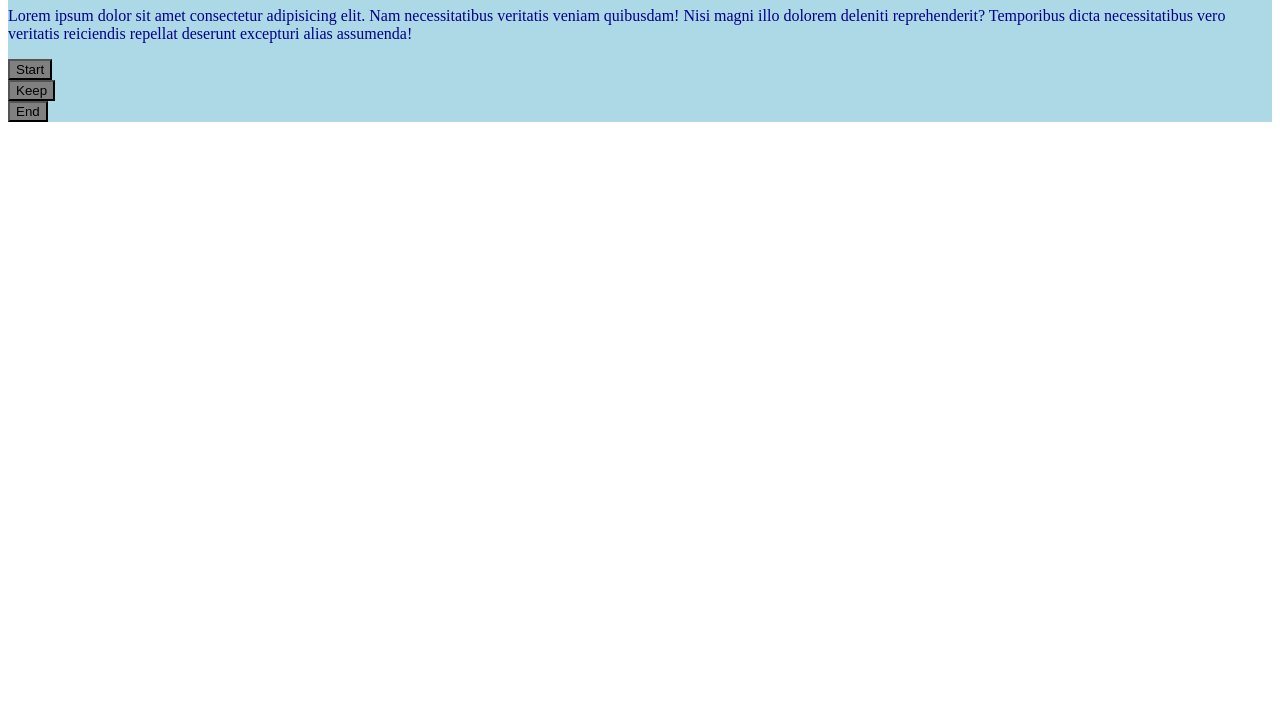
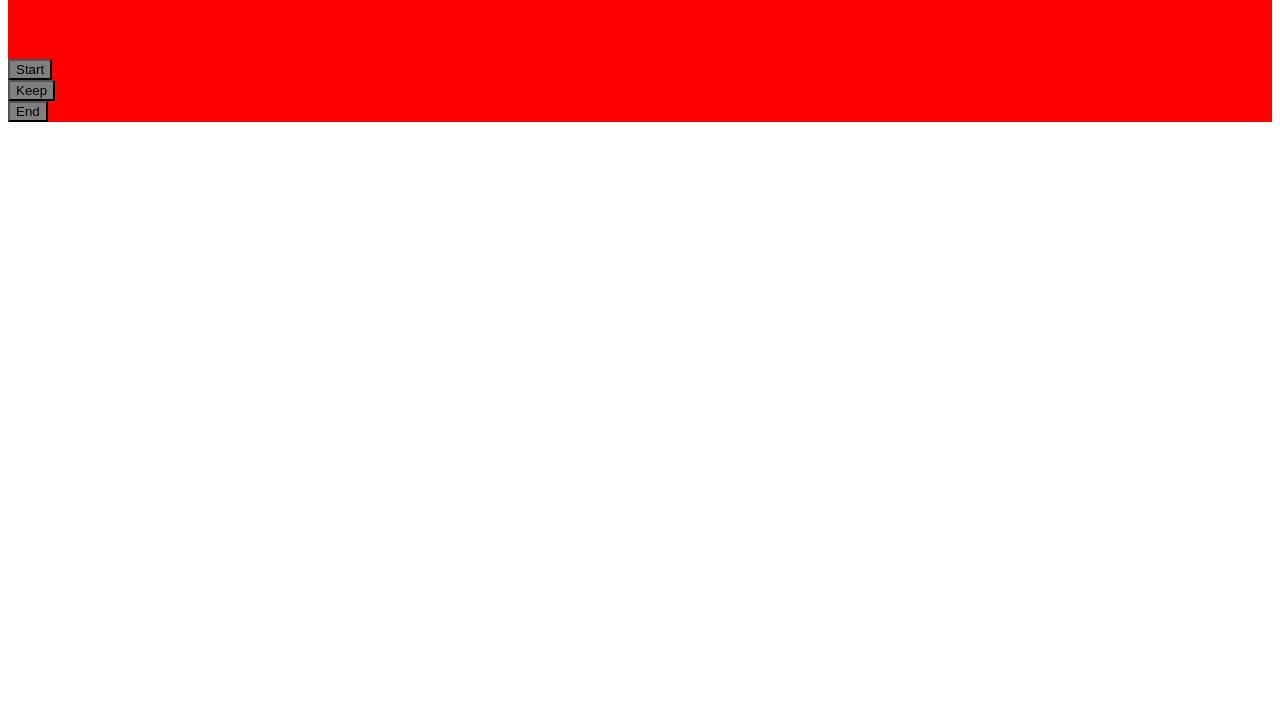
Before and after one commit to amirali-momeni/WebClass, a plain HTML site: page index.html in a window 1280 px wide. Shown: the part 73-800 px from the top of the page. Drawn offline with Linux system fonts and the light colour scheme.

Commit message:
Update style.css

```diff
--- a/style.css
+++ b/style.css
@@ -1,7 +1,7 @@
 :root{
-    --mainColour: lightblue;
-    --titleCOlour: darkblue;
-    --secoundaryColour: lightgreen;
+    --mainColour: red;
+    --titleCOlour: red;
+    --secoundaryColour: red;
     --mainPadding: red;
 }
 .container{
```
